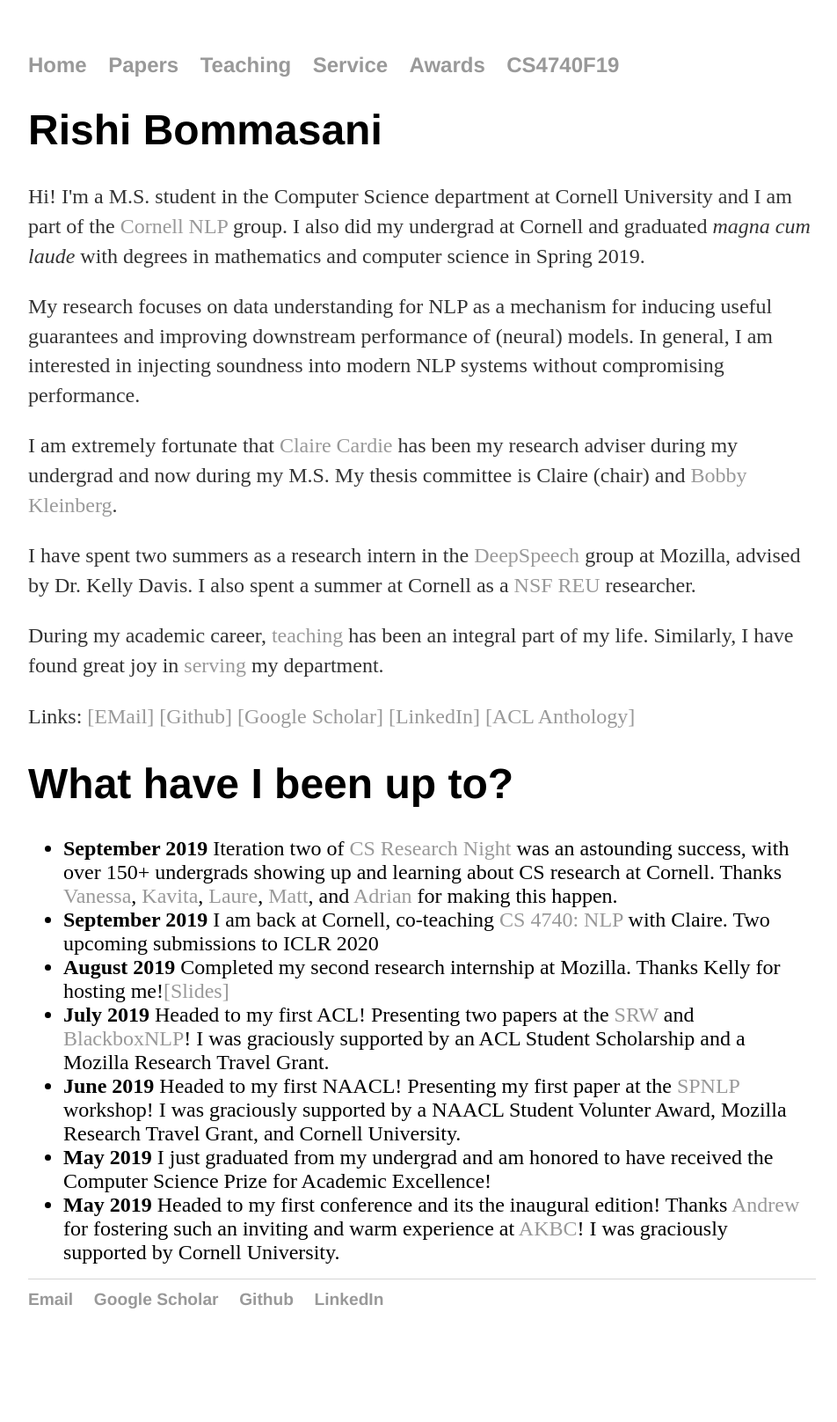
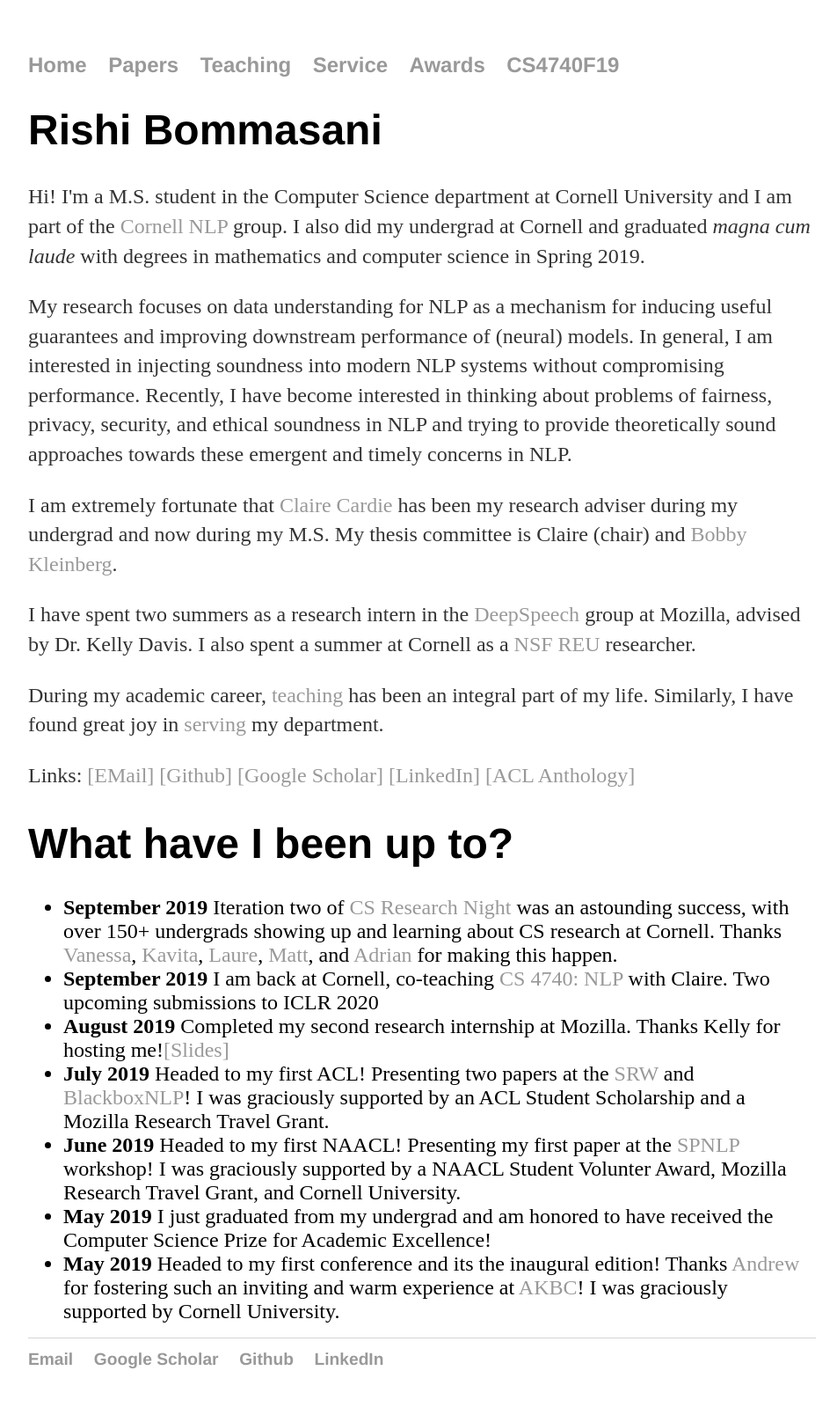
Before and after one commit to rishibommasani/rishibommasani.github.io, a Jekyll site: the page built from index.html, in a window 1280 px wide. Shown: the whole page at 88% size, without its empty margins (160-1112 px from the left). Built offline with Jekyll 4.4.1, drawn with Linux system fonts in a browser that asks for light colours; before the commit the page ends 1548 px from its top, so only the background shows below that.

Commit message:
FAT* research for NLP

```diff
--- a/index.html
+++ b/index.html
@@ -6,8 +6,11 @@ title: Rishi Bommasani
         		<h1> Rishi Bommasani</h1>
 				<p>Hi! I'm a M.S. student in the Computer Science department at Cornell University and I am part of the <a href="https://nlp.cornell.edu/">Cornell NLP</a> group. I also did my undergrad at Cornell and graduated <em> magna cum laude </em> with degrees in mathematics and computer science in Spring 2019.</p>
 
-				<p> My research focuses on data understanding for NLP as a mechanism for inducing useful guarantees and improving downstream performance of (neural) models. In general, I am interested in injecting soundness into modern NLP systems without compromising performance.</p>
-
+				<p>
+				My research focuses on data understanding for NLP as a mechanism for inducing useful guarantees and improving downstream performance of (neural) models.
+				In general, I am interested in injecting soundness into modern NLP systems without compromising performance.
+				Recently, I have become interested in thinking about problems of fairness, privacy, security, and ethical soundness in NLP and trying to provide theoretically sound approaches towards these emergent and timely concerns in NLP.
+				</p>
 <p>I am extremely fortunate that <a href="http://www.cs.cornell.edu/home/cardie/">Claire Cardie</a> has been my research adviser during my undergrad and now during my M.S. My thesis committee is Claire (chair) and <a href="http://www.cs.cornell.edu/~rdk/">Bobby Kleinberg</a>. </p>
 
 			<p> I have spent two summers as a research intern in the <a href="https://research.mozilla.org/machine-learning/">DeepSpeech</a> group at Mozilla, advised by Dr. Kelly Davis. I also spent a summer at Cornell as a <a href="https://www.nsf.gov/funding/pgm_summ.jsp?pims_id=5517">NSF REU</a> researcher.</p>
```
